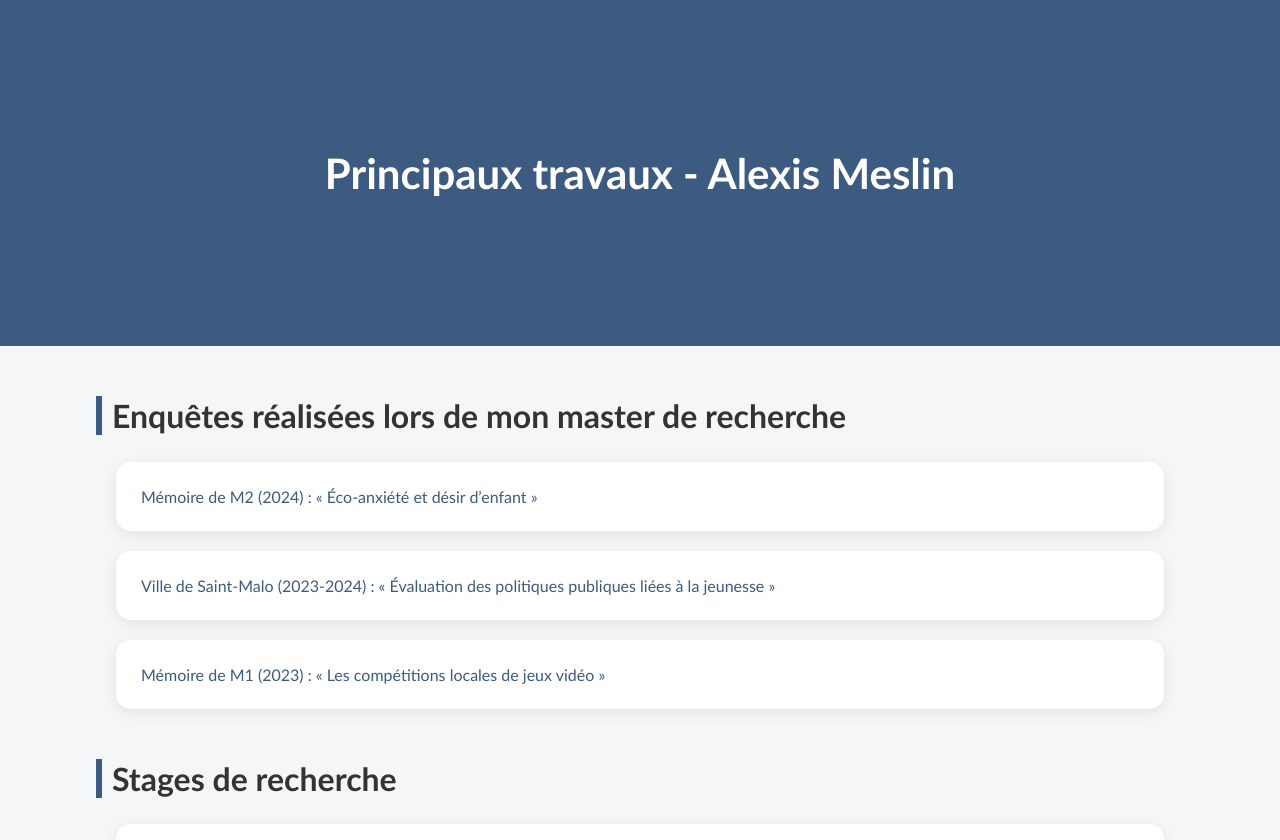
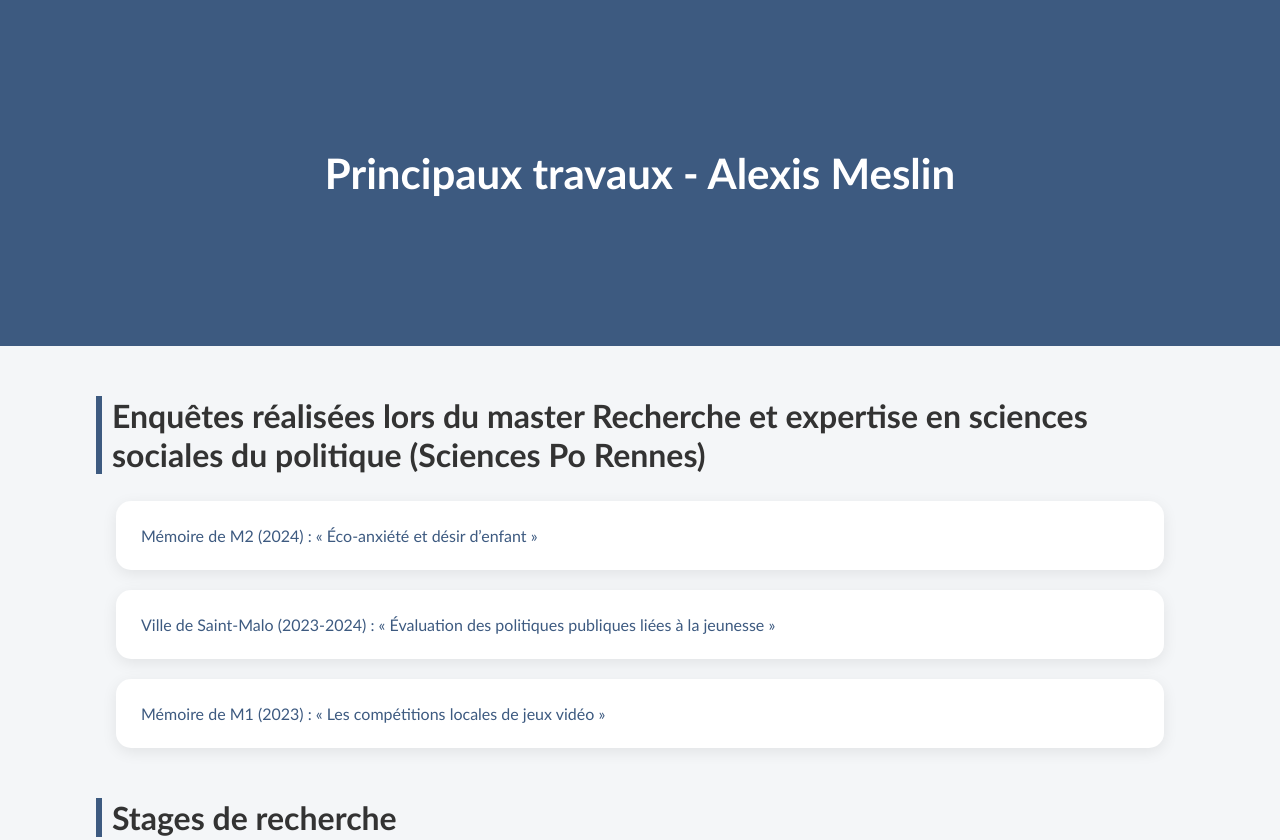
Before and after one commit to alexismeslin/travaux, a plain HTML site: page index.html in a window 1280 px wide. Shown: the top 840 px of the page. Drawn offline with Linux system fonts and the light colour scheme.

Commit message:
enregistre

```diff
--- a/index.html
+++ b/index.html
@@ -1 +1 @@
-<!DOCTYPE html><html><head><meta charset='UTF-8'><link rel='stylesheet' href='style.css'></head><body><div class='hero'><h1>Principaux travaux - Alexis Meslin</h1></div><div class='container'><div class='section'><h2>Enquêtes réalisées lors de mon master de recherche</h2><div class='card'><a href='pages/memoire-de-m2-2024-eco-anxiete-et-desir-denfant.html'>Mémoire de M2 (2024) : « Éco-anxiété et désir d’enfant »</a></div><div class='card'><a href='pages/ville-de-saint-malo-2023-2024-evaluation-des-polit.html'>Ville de Saint-Malo (2023-2024) : « Évaluation des politiques publiques liées à la jeunesse »</a></div><div class='card'><a href='pages/memoire-de-m1-2023-les-competitions-locales-de-jeu.html'>Mémoire de M1 (2023) : « Les compétitions locales de jeux vidéo »</a></div></div><div class='section'><h2>Stages de recherche</h2><div class='card'><a href='pages/universite-rennes-2-2023-la-mondialisation-laisse-.html'>Université Rennes 2 (2023) : « La mondialisation laisse-t-elle place à la démondialisation ? »</a></div><div class='card'><a href='pages/universite-dottawa-2022-lutilisation-de-lia-dans-l.html'>Université d’Ottawa (2022) : « L’utilisation de l’IA dans les conflits armés »</a></div><div class='card'><a href='pages/droit-a-la-ville-douarnenez-2021-habiter-une-ville.html'>Droit à la ville Douarnenez (2021) : « Habiter une ville touristique »</a></div></div></div></body></html>
+<!DOCTYPE html><html><head><meta charset='UTF-8'><link rel='stylesheet' href='style.css'></head><body><div class='hero'><h1>Principaux travaux - Alexis Meslin</h1></div><div class='container'><div class='section'><h2>Enquêtes réalisées lors du master Recherche et expertise en sciences sociales du politique (Sciences Po Rennes)</h2><div class='card'><a href='pages/memoire-de-m2-2024-eco-anxiete-et-desir-denfant.html'>Mémoire de M2 (2024) : « Éco-anxiété et désir d’enfant »</a></div><div class='card'><a href='pages/ville-de-saint-malo-2023-2024-evaluation-des-polit.html'>Ville de Saint-Malo (2023-2024) : « Évaluation des politiques publiques liées à la jeunesse »</a></div><div class='card'><a href='pages/memoire-de-m1-2023-les-competitions-locales-de-jeu.html'>Mémoire de M1 (2023) : « Les compétitions locales de jeux vidéo »</a></div></div><div class='section'><h2>Stages de recherche</h2><div class='card'><a href='pages/universite-rennes-2-2023-la-mondialisation-laisse-.html'>Université Rennes 2 (2023) : « La mondialisation laisse-t-elle place à la démondialisation ? »</a></div><div class='card'><a href='pages/universite-dottawa-2022-lutilisation-de-lia-dans-l.html'>Université d’Ottawa (2022) : « L’utilisation de l’IA dans les conflits armés »</a></div><div class='card'><a href='pages/droit-a-la-ville-douarnenez-2021-habiter-une-ville.html'>Droit à la ville Douarnenez (2021) : « Habiter une ville touristique »</a></div></div></div></body></html>
```
